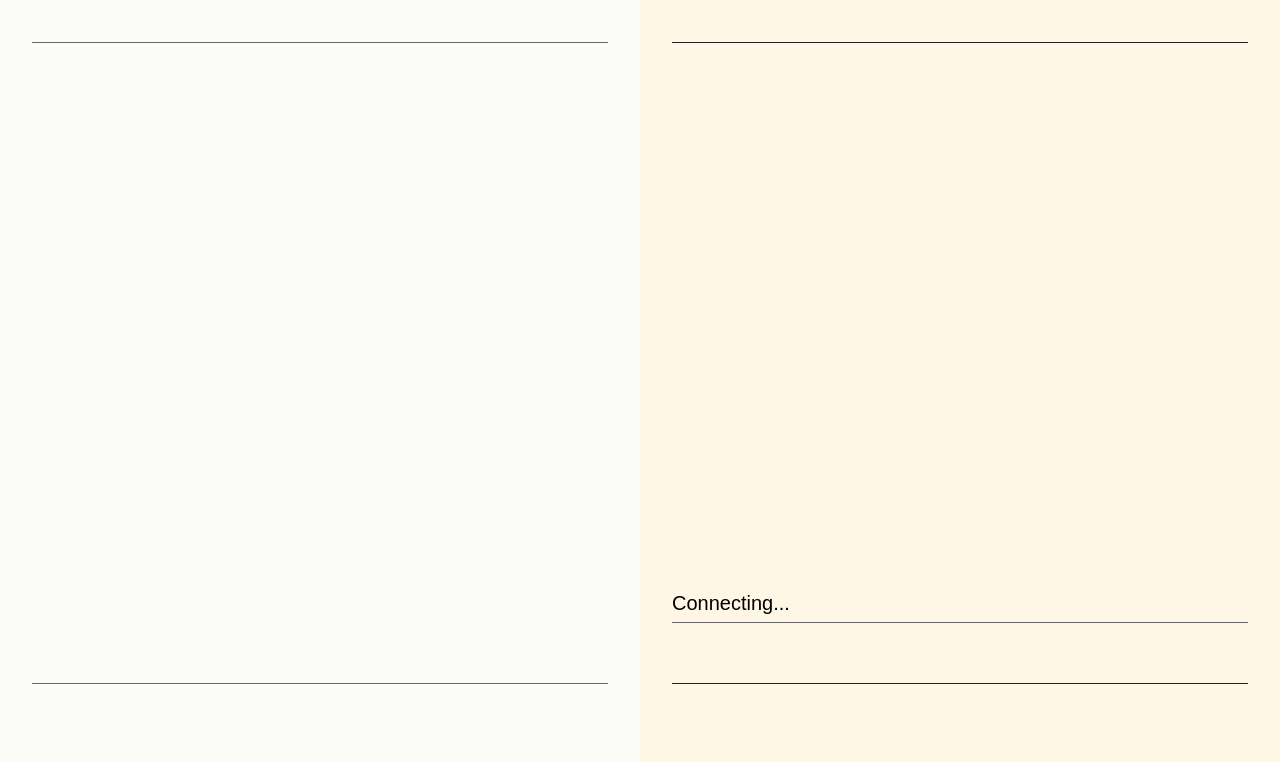
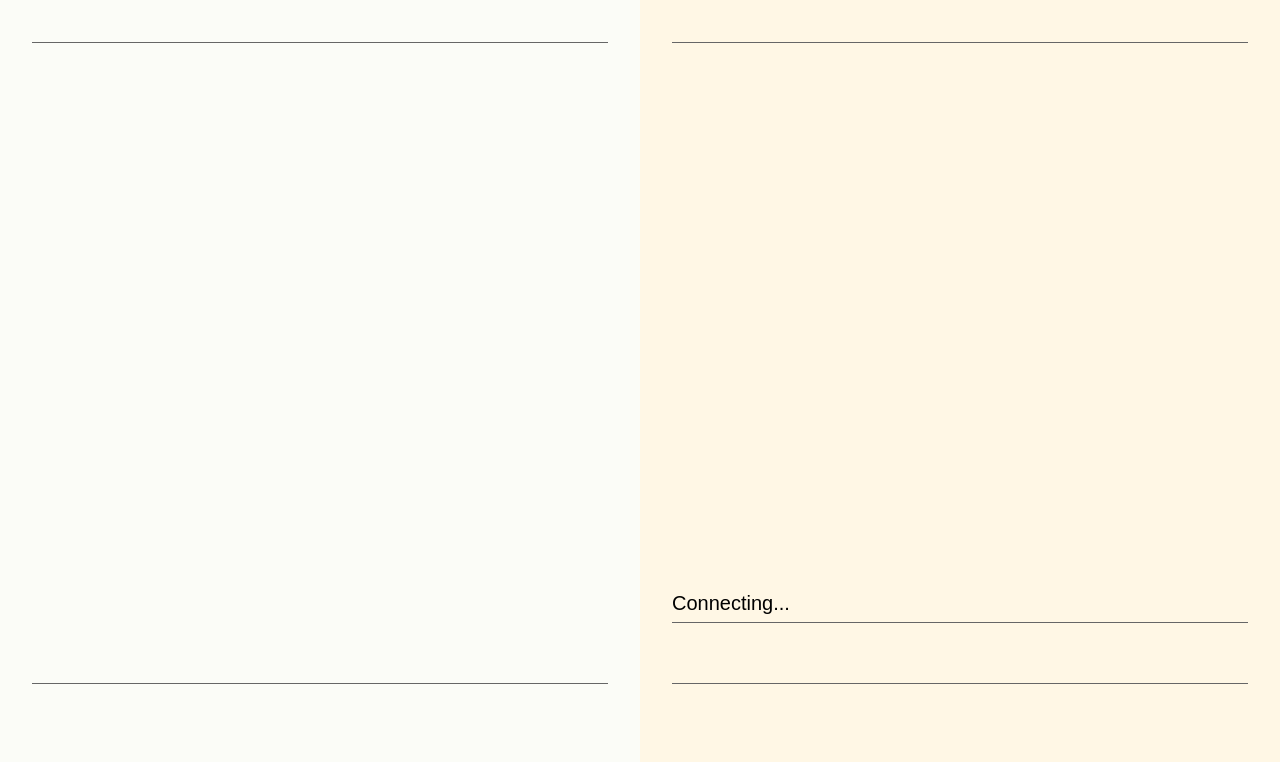
Before and after one commit to owendodd/hyperlink, a website: page views/chat.html in a window 1280 px wide. Shown: the part 38-800 px from the top of the page. Drawn offline with Linux system fonts and the light colour scheme; files that its build step writes are made by us from their sources; no server answers; files whose address does not match are found by name.

Commit message:
Fixed all but scroll

```diff
--- a/public/style.css
+++ b/public/style.css
@@ -91,8 +91,8 @@ h4{
   display: none;
   }
 #right_side{
-  border-top: 1px solid #222;
-  border-bottom: 1px solid #222;
+  border-top: 1px solid #666;
+  border-bottom: 1px solid #666;
   right: 0px;
   position: fixed;
   float: right;
```
